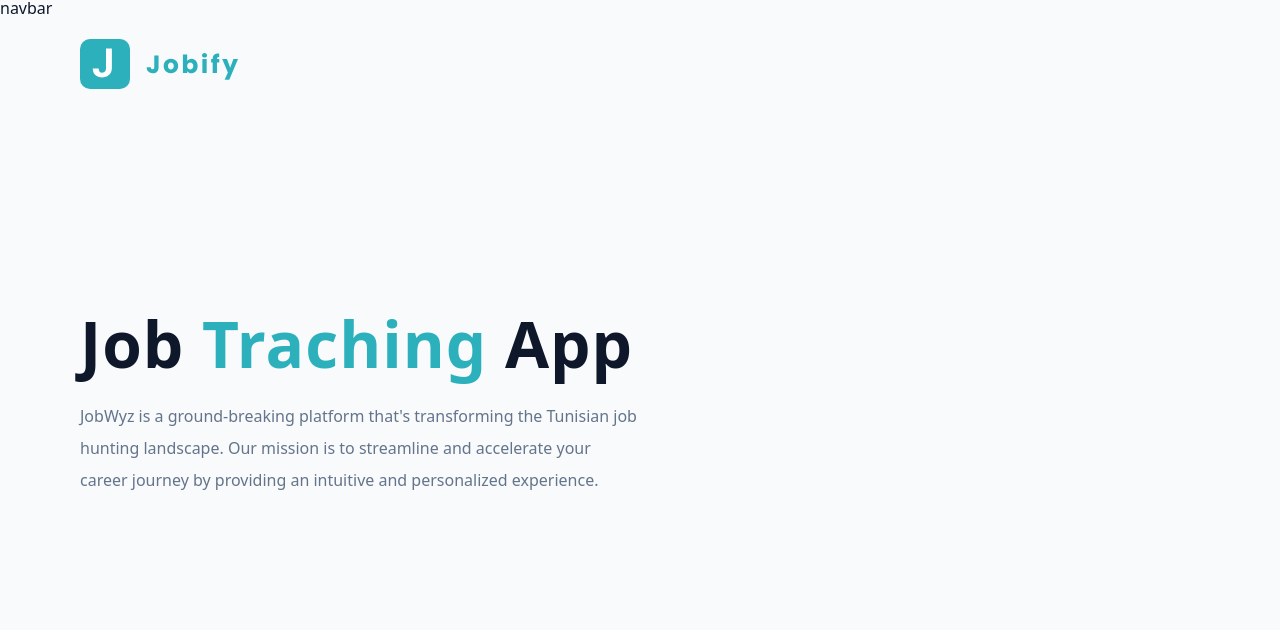
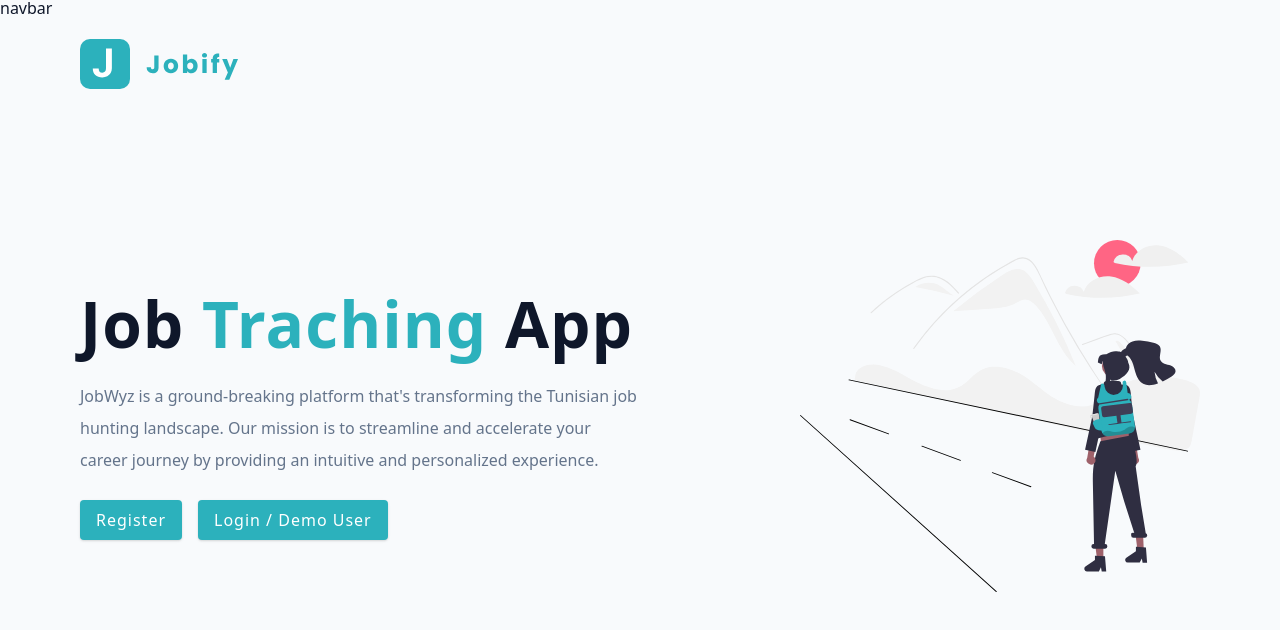
Before and after one commit to sadoksoltan/JobWyz, a React (Vite) app in the folder client/: page / in a window 1280 px wide. Shown: the top 630 px of the page. Built offline with nearby package versions, Linux system fonts and the light colour scheme.

Commit message:
Update Landing.jsx

```diff
--- a/client/src/pages/Landing.jsx
+++ b/client/src/pages/Landing.jsx
@@ -3,6 +3,7 @@ import styled from "styled-components";
 import Wrapper from "../assets/wrappers/LandingPage";
 import main from "../assets/images/main.svg";
 import logo from "../assets/images/logo.svg";
+import { Link } from "react-router-dom";
 const Landing = () => {
   return (
     <Wrapper>
@@ -20,7 +21,14 @@ const Landing = () => {
             accelerate your career journey by providing an intuitive and
             personalized experience.
           </p>
+          <Link to="/register" className="btn register-link">
+            Register
+          </Link>
+          <Link to="/login" className="btn ">
+            Login / Demo User
+          </Link>
         </div>
+        <img src={main} alt="job hunt" className="img main-img" />
       </div>
     </Wrapper>
   );
```
